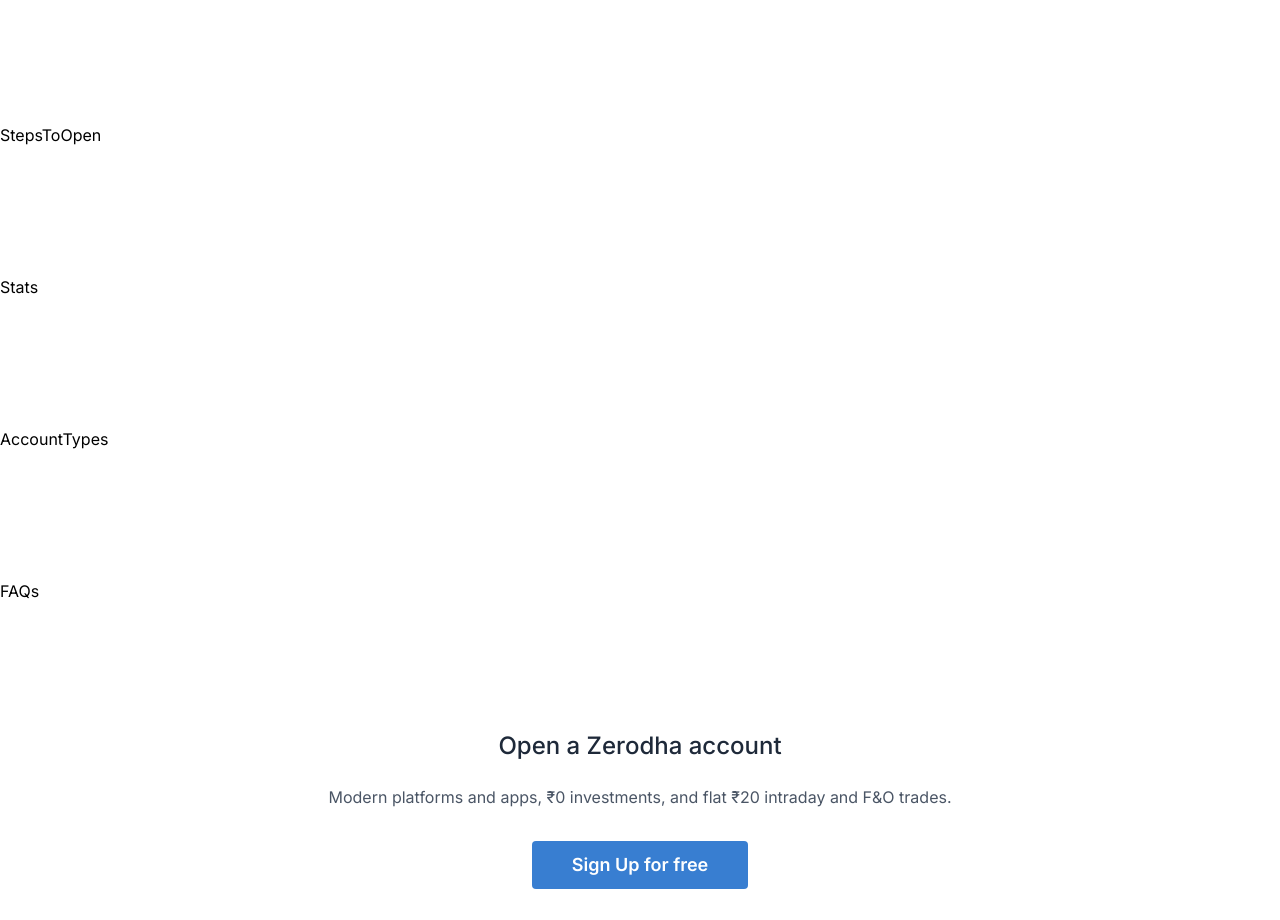
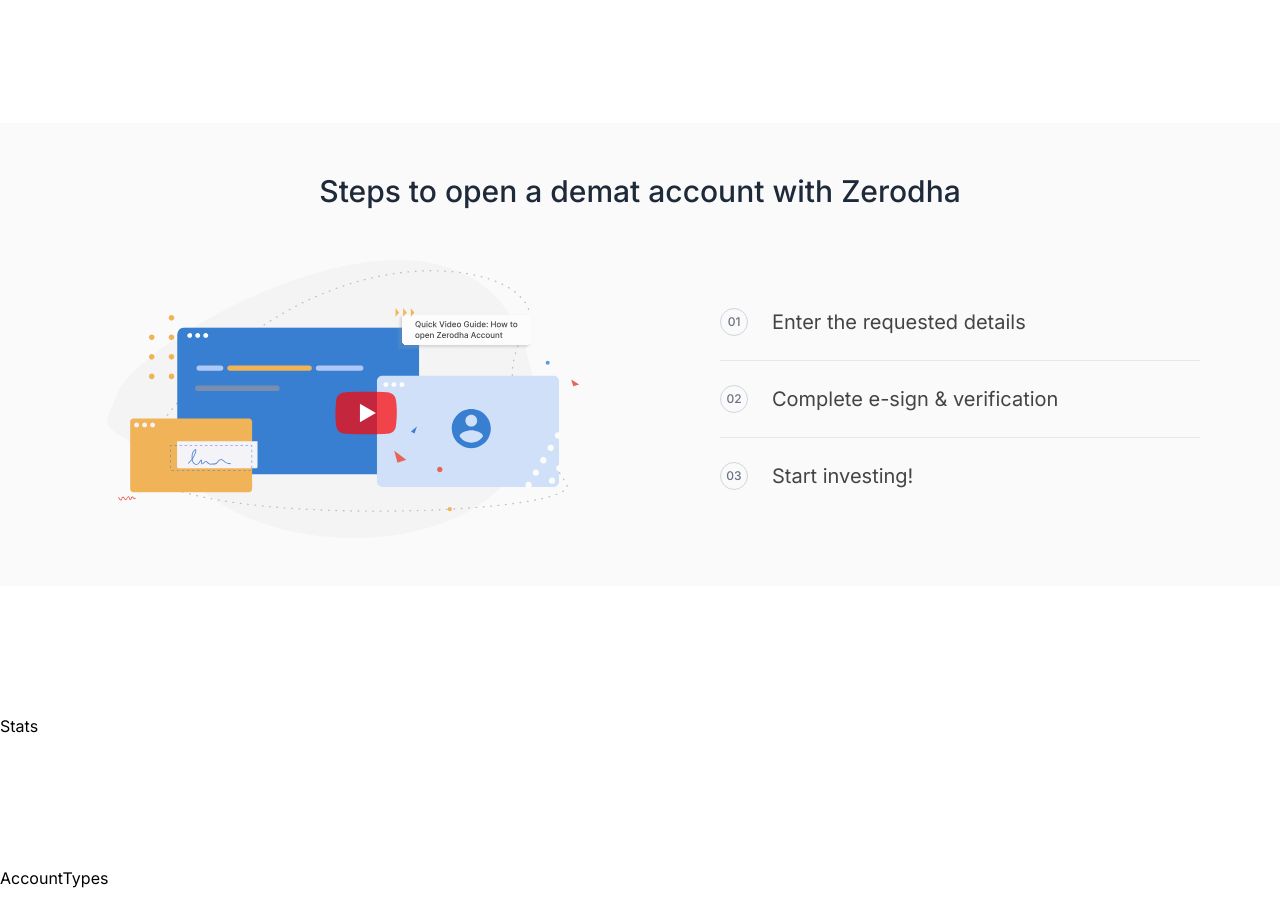
Before and after one commit to Jashan-Maan/Trading-Platform, a React (Vite) app in the folder client/: page /signup in a window 1280 px wide. Shown: the part 1340-2260 px from the top of the page. Built offline with nearby package versions, Linux system fonts and the light colour scheme.

Commit message:
feat: add StepsToOpen component and its associated SVG illustration

```diff
--- a/client/src/components/signup/StepsToOpen.jsx
+++ b/client/src/components/signup/StepsToOpen.jsx
@@ -1,8 +1,54 @@
+import React from "react";
+import stepsAcop from "../../assets/steps-acop.svg";
 
 const StepsToOpen = () => {
+  const steps = [
+    "Enter the requested details",
+    "Complete e-sign & verification",
+    "Start investing!",
+  ];
+
   return (
-    <div>StepsToOpen</div>
-  )
-}
+    <section className="bg-gray-200/20  py-8 md:py-12 ">
+      <div className="container mx-auto px-4 md:px-10 lg:px-20">
+        <h1 className=" text-xl md:text-3xl text-gray-800 font-medium  text-center mb-16 md:mb-12 leading-snug">
+          Steps to open a demat account with Zerodha
+        </h1>
 
-export default StepsToOpen
+        <div className="flex flex-col md:flex-row items-center justify-center gap-10 md:gap-24">
+          <div className="w-full md:w-1/2 flex justify-center">
+            <img
+              src={stepsAcop}
+              alt="Steps to open account"
+              className="w-full max-w-[500px]"
+            />
+          </div>
+
+          <div className="w-full md:w-1/2 max-w-[480px]">
+            <ul className="flex flex-col">
+              {steps.map((step, index) => (
+                <li key={index} className="group">
+                  <div className="flex items-center gap-6 py-6">
+                    <span className="shrink-0 text-xs font-medium text-gray-500 border border-gray-300 rounded-full w-7 h-7 flex items-center justify-center select-none">
+                      0{index + 1}
+                    </span>
+
+                    <span className="text-lg md:text-xl text-[#444] font-normal">
+                      {step}
+                    </span>
+                  </div>
+
+                  {index !== steps.length - 1 && (
+                    <hr className="border-gray-200 w-full" />
+                  )}
+                </li>
+              ))}
+            </ul>
+          </div>
+        </div>
+      </div>
+    </section>
+  );
+};
+
+export default StepsToOpen;
```
Also changed, not shown: client/src/assets/steps-acop.svg (added).
